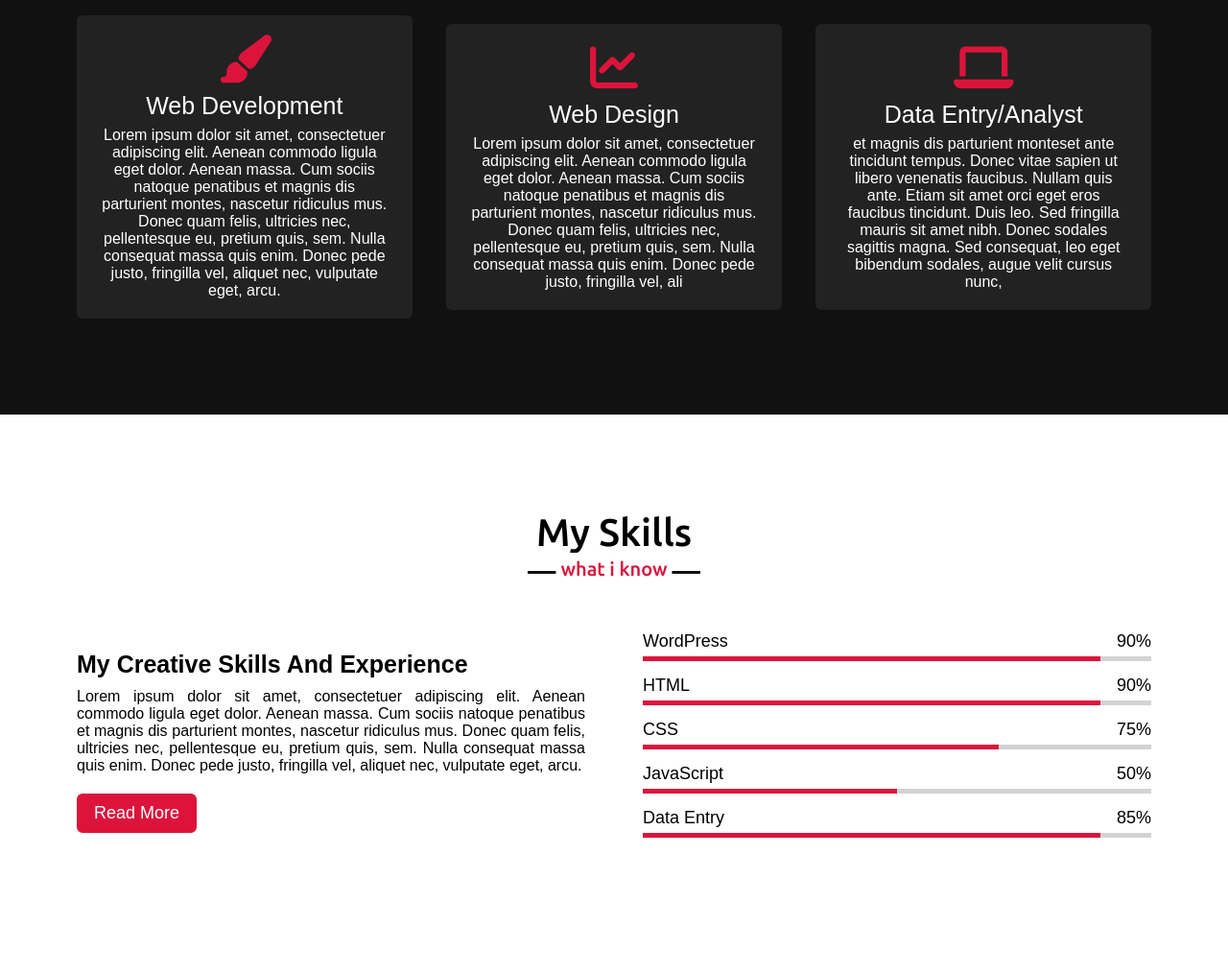
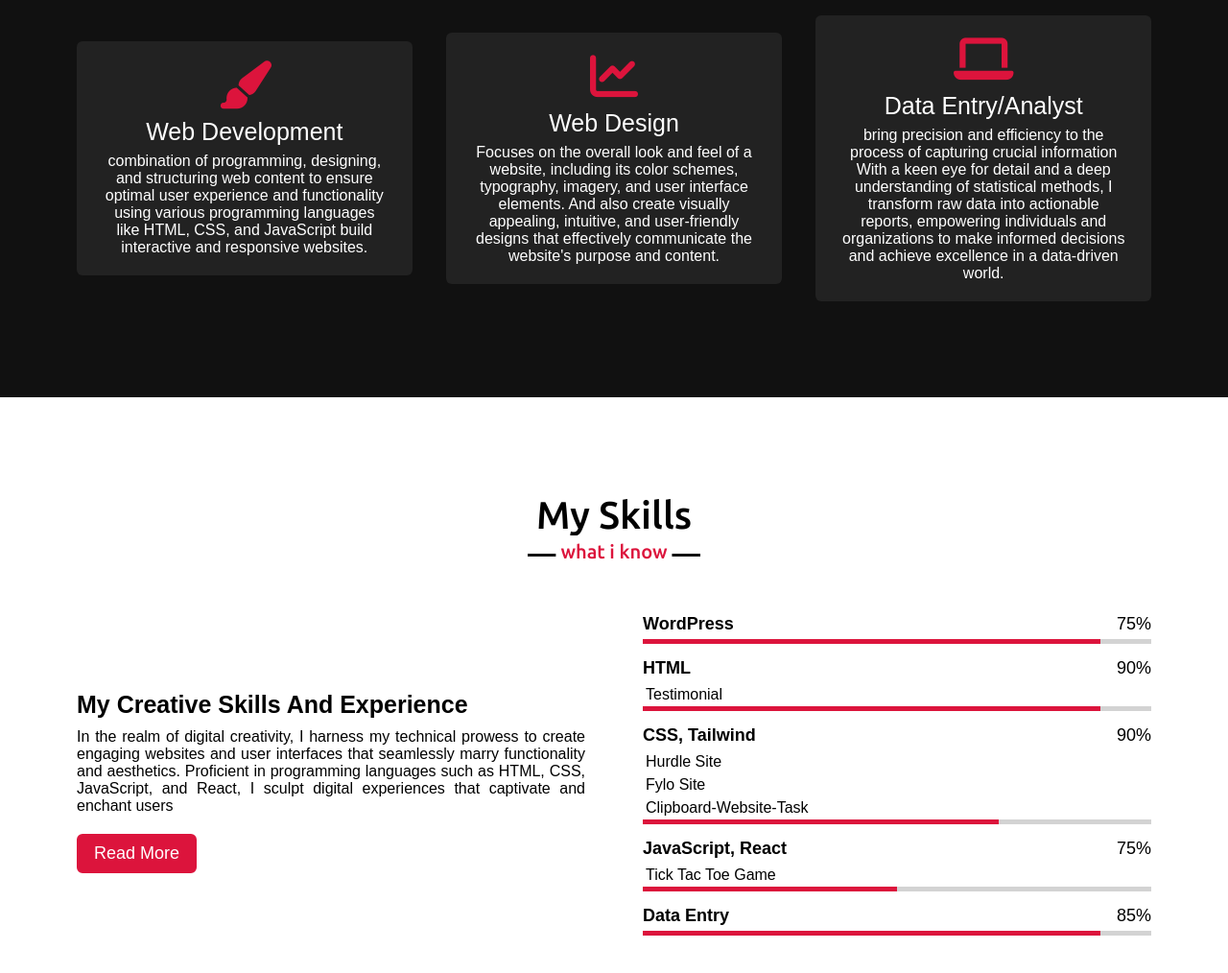
Before and after one commit to RayHub1/rayhub1.github.io, a plain HTML site: page index.html in a window 1280 px wide. Shown: the part 1740-2754 px from the top of the page at 96% size. Drawn offline with nearby package versions, Linux system fonts and the light colour scheme.

Commit message:
last commit

```diff
--- a/index.html
+++ b/index.html
@@ -36,7 +36,7 @@
                 <div class="text-1">Hello my name is</div>
                 <div class="text-2">Mkpouto Obot</div>
                 <div class="text-3">I am a <span class="typing"></span></div>
-                <a href="#">Hire Me</a>
+                <button class="btn" onclick="downloadCV()">Download CV</button>
             </div>
         </div>
     </section>
@@ -49,8 +49,14 @@
                 </div>
                 <div class="column right">
                     <div class="text">I'm Mkpouto and i am a <span class="typing-2"> </span></div>
-                    <p>Sed ut perspiciatis unde omnis iste natus error sit voluptatem accusantium doloremque laudantium, totam rem aperiam, eaque ipsa quae ab illo inventore veritatis et quasi architecto beatae vitae dicta sunt explicabo. Nemo enim ipsam voluptatem quia voluptas sit aspernatur aut odit aut fugit, sed quia consequuntur magni dolores eos qui ratione voluptatem sequi nesciunt. Neque porro quisquam est, qui dolorem ipsum quia dolor sit amet, consectetur, adipisci velit, sed quia non numquam eius modi tempora incidunt ut labore et dolore magnam aliquam quaerat voluptatem. Ut enim ad minima veniam, quis nostrum exercitationem ullam corporis suscipit laboriosam, nisi ut aliquid ex ea commodi consequatur? Quis autem vel eum iure reprehenderit qui in ea voluptate velit esse quam nihil molestiae consequatur, vel illum qui dolorem eum fugiat quo voluptas nulla pariatur?"</p>
-                    <a href="#">Download CV</a>
+                    <p>Mkpouto is a passionate graduate in Petroleum Engineering hailing from
+                        Akwa Ibom State. Alongside a successful career as a Data Entry Analyst at Heartland
+                        Alliance. Mkpouto possesses a diverse skill set, including proficiency in
+                         programming languages such as HTML, CSS, JavaScript, and React. With an insatiable
+                         appetite for learning and a keen eye for innovation, they embody the perfect fusion
+                         of engineering expertise and programming prowess. Mkpouto is a trailblazer,
+                          constantly exploring new frontiers and making a mark</p>
+                    <button class="btnn" onclick="downloadCV()">Download CV</button>
                 </div>
             </div>
         </div>
@@ -63,21 +69,35 @@
                      <div class="box">
                          <i class="fas fa-paint-brush"></i>
                          <div class="text">Web Development</div>
-                         <p>Lorem ipsum dolor sit amet, consectetuer adipiscing elit. Aenean commodo ligula eget dolor. Aenean massa. Cum sociis natoque penatibus et magnis dis parturient montes, nascetur ridiculus mus. Donec quam felis, ultricies nec, pellentesque eu, pretium quis, sem. Nulla consequat massa quis enim. Donec pede justo, fringilla vel, aliquet nec, vulputate eget, arcu.</p>
+                         <p>
+                            combination of programming, designing,
+                             and structuring web content to ensure optimal user experience and functionality
+                            using various programming languages like HTML, CSS, and
+                            JavaScript build interactive and responsive websites.
+                         </p>
                      </div>
+
                  </div>
                  <div class="card">
                     <div class="box">
                         <i class="fas fa-chart-line"></i>
                         <div class="text">Web Design</div>
-                        <p></p>Lorem ipsum dolor sit amet, consectetuer adipiscing elit. Aenean commodo ligula eget dolor. Aenean massa. Cum sociis natoque penatibus et magnis dis parturient montes, nascetur ridiculus mus. Donec quam felis, ultricies nec, pellentesque eu, pretium quis, sem. Nulla consequat massa quis enim. Donec pede justo, fringilla vel, ali</p>
+                        <p>Focuses on the overall
+                        look and feel of a website, including its color schemes, typography, imagery, and user
+                        interface elements. And also create visually appealing,
+                         intuitive, and user-friendly designs that effectively communicate the website's purpose
+                          and content.</p>
                     </div>
                 </div>
                 <div class="card">
                     <div class="box">
                         <i class="fas fa-laptop"></i>
                         <div class="text">Data Entry/Analyst</div>
-                        <p>  et magnis dis parturient monteset ante tincidunt tempus. Donec vitae sapien ut libero venenatis faucibus. Nullam quis ante. Etiam sit amet orci eget eros faucibus tincidunt. Duis leo. Sed fringilla mauris sit amet nibh. Donec sodales sagittis magna. Sed consequat, leo eget bibendum sodales, augue velit cursus nunc,</p>
+                        <p> bring precision and efficiency to the process of capturing crucial information
+                            With a keen eye for detail and a deep understanding of statistical methods, I transform raw data
+                            into actionable reports,
+                            empowering individuals and organizations to make informed decisions and achieve excellence in a data-driven world.
+                        </p>
                     </div>
                 </div>
             </div>
@@ -91,41 +111,58 @@
             <div class="skills-content">
                 <div class="column left">
                      <div class="text">My Creative Skills And Experience</div>
-                     <p>Lorem ipsum dolor sit amet, consectetuer adipiscing elit. Aenean commodo ligula eget dolor. Aenean massa. Cum sociis natoque penatibus et magnis dis parturient montes, nascetur ridiculus mus. Donec quam felis, ultricies nec, pellentesque eu, pretium quis, sem. Nulla consequat massa quis enim. Donec pede justo, fringilla vel, aliquet nec, vulputate eget, arcu.</p>
+                     <p>In the realm of digital creativity, I harness my technical prowess to create
+                        engaging websites and user interfaces that seamlessly marry functionality and
+                         aesthetics. Proficient in programming languages such as HTML, CSS, JavaScript, and React,
+                        I sculpt digital experiences that captivate and enchant users</p>
                      <a href="#">Read More</a>
                     </div>
                 <div class="column right">
                    <div class="bars">
                       <div class="info">
-                        <span>WordPress</span>
-                        <span>90%</span>
+                        <span id="info-word5">WordPress</span>
+                        <span>75%</span>
                        </div>
                        <div class="line html"></div>
                    </div>
                    <div class="bars">
                     <div class="info">
-                      <span>HTML</span>
+                      <span id="info-word2">HTML</span>
                       <span>90%</span>
+                     </div>
+                     <div class="fora">
+                            <a href="https://rayhub1.github.io/social-project/"> Testimonial</a>
                      </div>
                      <div class="line css"></div>
                  </div>
+
                  <div class="bars">
                     <div class="info">
-                      <span>CSS</span>
-                      <span>75%</span>
+                      <span id="info-word">CSS, Tailwind</span>
+                      <span>90%</span>
+                     </div>
+                     <div class="fora">
+                        <a href="https://rayhub1.github.io/new-hurdle-assignment/">Hurdle site</a>
+                        <a href="https://fylopage1.netlify.app/">Fylo site</a>
+                        <a href="https://clipboard-website-task.netlify.app/">clipboard-website-task</a>
                      </div>
                      <div class="line php"></div>
+
                  </div>
                  <div class="bars">
                     <div class="info">
-                      <span>JavaScript</span>
-                      <span>50%</span>
+                      <span id="info-word3">JavaScript, React</span>
+                      <span>75%</span>
+                     </div>
+                     <div class="fora">
+                        <a href="https://rayhub1.github.io/rayhub1.github.io-tic-tac-toe-game/">
+                            tick tac toe game</a>
                      </div>
                      <div class="line java"></div>
                  </div>
                  <div class="bars">
                     <div class="info">
-                      <span>Data Entry</span>
+                      <span id="info-word4">Data Entry</span>
                       <span>85%</span>
                      </div>
                      <div class="line data-entry"></div>
@@ -140,7 +177,9 @@
             <div class="contact-content">
                 <div class="column left">
                 <div class="text">Get in touch</div>
-                <p>Lorem ipsum dolor sit amet consectetur adipisicing elit. Dolores expedita reprehenderit nostrum nemo enim harum alias laudantium ratione eius esse.</p>
+                <p>I'm excited to connect and collaborate on new opportunities! Feel free to
+                    reach out via email or phone number. Let's create something
+                    extraordinary together.</p>
                 <div class="icons">
                     <div class="row">
                         <i class="fas fa-user"></i>
--- a/script.js
+++ b/script.js
@@ -37,3 +37,19 @@ $(document).ready(function(){
      });
 
 })
+
+
+function downloadCV() {
+     // Replace the 'path/to/your/cv.pdf' with the actual path to your CV file
+     const cvFileUrl = "photos/mkpouto.pdf"
+
+     // Create a temporary anchor element
+     const link = document.createElement('a');
+     link.href = cvFileUrl;
+
+     // Set the download attribute with the desired file name
+     link.download = 'Mkpouto_Obot.pdf';
+
+     // Programmatically trigger the click event on the anchor element
+     link.click();
+   }
--- a/style.css
+++ b/style.css
@@ -118,7 +118,7 @@ html{
     color: crimson;
     font-weight: 500;
   }
-  .home .home-content a{
+  .btn{
     display: inline-block;
     background: crimson;
     color: #fff;
@@ -130,7 +130,7 @@ html{
     transition: all 0.3s ease;
 
   }
-  .home .home-content a:hover{
+  .btn:hover{
     color: crimson;
     background: none;
   }
@@ -213,7 +213,7 @@ section .title::after{
 .about .about-content .right p{
   text-align: justify;
 }
-.about .about-content .right a{
+.btnn{
   display: inline-block;
     background: crimson;
     color: #fff;
@@ -226,7 +226,7 @@ section .title::after{
     transition: all 0.3s ease;
 
 }
-.about .about-content .right a:hover{
+.btnn:hover{
   color: crimson;
   background: none;
 }
@@ -318,6 +318,30 @@ section .title::after{
   margin-bottom: 5px;
   align-items: center;
   justify-content: space-between;
+}
+#info-word{
+  font-weight: bolder;
+}
+#info-word2{
+  font-weight: bolder;
+}
+#info-word3{
+  font-weight: bolder;
+}
+#info-word4{
+  font-weight: bolder;
+}
+#info-word5{
+  font-weight: bolder;
+}
+.fora{
+  display: flex;
+  flex-direction: column;
+}
+.fora a{
+  color: black;
+  text-transform: capitalize;
+  padding: 3px;
 }
 .skills .skills-content .right span{
 font-weight: 500;
```
Also changed, not shown: 1 other file.
